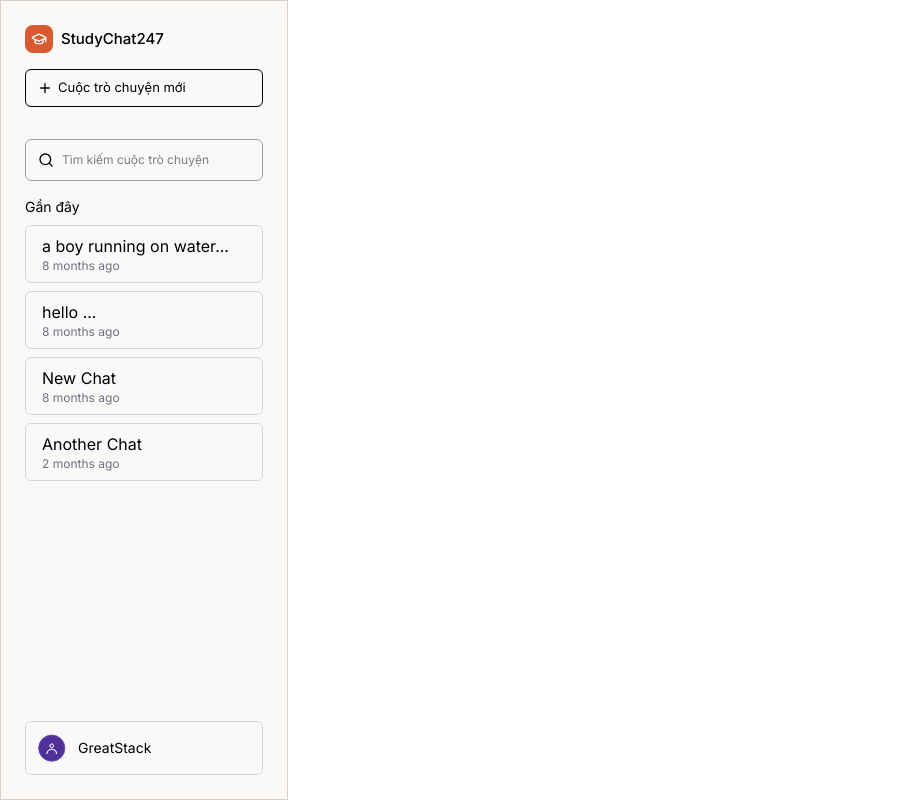
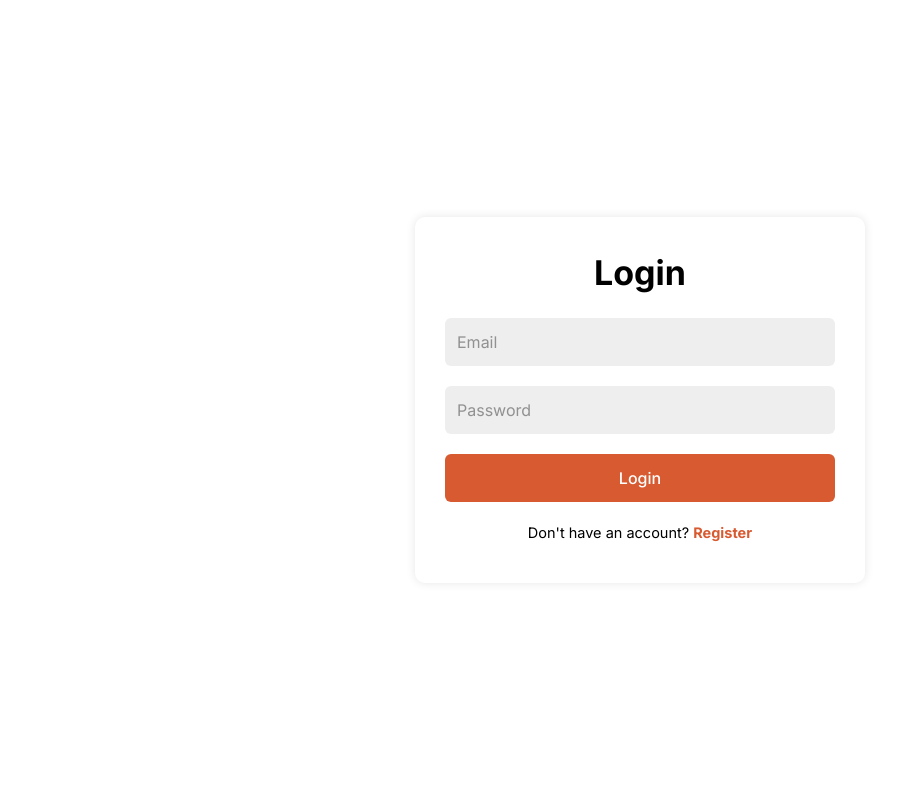
Before and after one commit to phuthaitran/studychat247, a React (Vite) app in the folder frontend/: page /login in a window 1280 px wide. Shown: the whole page, without its empty margins (0-897 px from the left). Built offline with nearby package versions, Linux system fonts and the light colour scheme.

Commit message:
Create Login-Signup page

```diff
--- a/frontend/src/App.jsx
+++ b/frontend/src/App.jsx
@@ -4,6 +4,7 @@ import { Route, Routes } from 'react-router-dom'
 import ChatBox from './components/ChatBox'
 import History from './pages/History'
 import Math from './pages/Math'
+import LoginSignup from './pages/LoginSignup'
 import "./App.css"
 import Sidebar from './components/Sidebar'
 import { assets } from './assets/assets'
@@ -15,6 +16,9 @@ const App = () => {
   return (
     <>
       <div className='home'>
+      <Routes>
+        <Route path='/login' element={<LoginSignup />} />
+        <Route path='*' element={
           <div className='home__nav'>
             <Sidebar isSidebarOpen={isSidebarOpen} setIsSidebarOpen={setIsSidebarOpen} />
             <Routes>
@@ -23,6 +27,8 @@ const App = () => {
               <Route path='/math' element={<Math />} />
             </Routes>
           </div>
+        } />
+      </Routes>
     </div>
 
     </>
--- a/frontend/src/components/ChatBox.jsx
+++ b/frontend/src/components/ChatBox.jsx
@@ -28,7 +28,7 @@ const ChatBox = ({ setIsSidebarOpen }) => {
       {/* Topbar */}
       <Topbar setIsSidebarOpen={setIsSidebarOpen} />
 
-      <div className='flex-1 flex flex-col justify-between m-5 md:m-10 xl:mx-30 max-md:mt-14 2xl:pr-40 overflow-hidden'>
+      <div className='flex-1 flex flex-col justify-between m-5 md:m-10 xl:mx-30 max-md:mt-14 overflow-hidden'>
       {/* Chat Messages */}
       <div className='flex-1 mb-5 overflow-y-scroll'>
         {messages.length === 0 && (
--- /dev/null
+++ b/frontend/src/pages/LoginSignup.css
@@ -0,0 +1,79 @@
+body {
+    font-family: "Inter", sans-serif;
+    display: flex;
+    flex-direction: column;
+    align-items: center;
+    justify-content: center;
+    height: 100vh;
+    overflow: hidden;
+    margin: 0;
+}
+
+.container {
+    margin: 0 15px;
+}
+
+.form-box {
+    width: 100%;
+    max-width: 450px;
+    padding: 30px;
+    border-radius: 10px;
+    box-shadow: 0 0 10px rgba(0, 0, 0, 0.1);
+    display: none;
+}
+
+.form-box.active {
+    display: block;
+}
+
+.form-box__input h2 {
+    font-size: 34px;
+    text-align: center;
+    margin-bottom: 20px;
+    font-weight: bold;
+}
+
+.form-box__input input {
+    width: 100%;
+    padding: 12px;
+    background: #eee;
+    border-radius: 6px;
+    border: none;
+    outline: none;
+    font-size: 16px;
+    color: #333;
+    margin-bottom: 20px;
+}
+
+.form-box__input button {
+    width: 100%;
+    padding: 12px;
+    background: #D85A30;
+    border-radius: 6px;
+    border: none;
+    outline: none;
+    font-size: 16px;
+    color: #fff;
+    font-weight: 500;
+    margin-bottom: 20px;
+}
+
+.form-box__input button:hover {
+    background: #b45309;
+}
+
+.form-box__input p {
+    font-size: 14.5px;
+    text-align: center;
+    margin-bottom: 10px;
+}
+
+.form-box__input p a {
+    color: #D85A30;
+    font-weight: bold;
+    text-decoration: none;
+}
+
+.form-box__input p a:hover {
+    text-decoration: underline;
+}
--- /dev/null
+++ b/frontend/src/pages/LoginSignup.jsx
@@ -0,0 +1,38 @@
+import React, { useState } from "react";
+import './LoginSignup.css'
+
+const LoginSignup = () => {
+
+  const [activeForm, setActiveForm] = useState('login');
+
+  return (
+      <div className="container">
+        { activeForm === 'login' && (
+          <div className="form-box active">
+            <form className="form-box__input">
+              <h2>Login</h2>
+              <input type="email" name="email" placeholder="Email" required/>
+              <input type="password" name="password" placeholder="Password" required/>
+              <button type="submit" name="login">Login</button>
+              <p>Don't have an account? <a href="#" onClick={() => setActiveForm('register')}>Register</a></p>
+            </form>
+          </div>
+        )}
+
+        { activeForm === 'register' && (
+          <div className="form-box active">
+            <form className="form-box__input">
+              <h2>Register</h2>
+              <input type="username" name="username" placeholder="Username" required />
+              <input type="email" name="email" placeholder="Email" required />
+              <input type="password" name="password" placeholder="Password" required />
+              <button type="submit" name="login">Login</button>
+              <p>Already have an account? <a href="#" onClick={() => setActiveForm('login')}>Login</a></p>
+            </form>
+          </div>
+        )}
+      </div>
+    )
+}
+
+export default LoginSignup;
```
Lines whose indentation alone changed are shown as unchanged.
